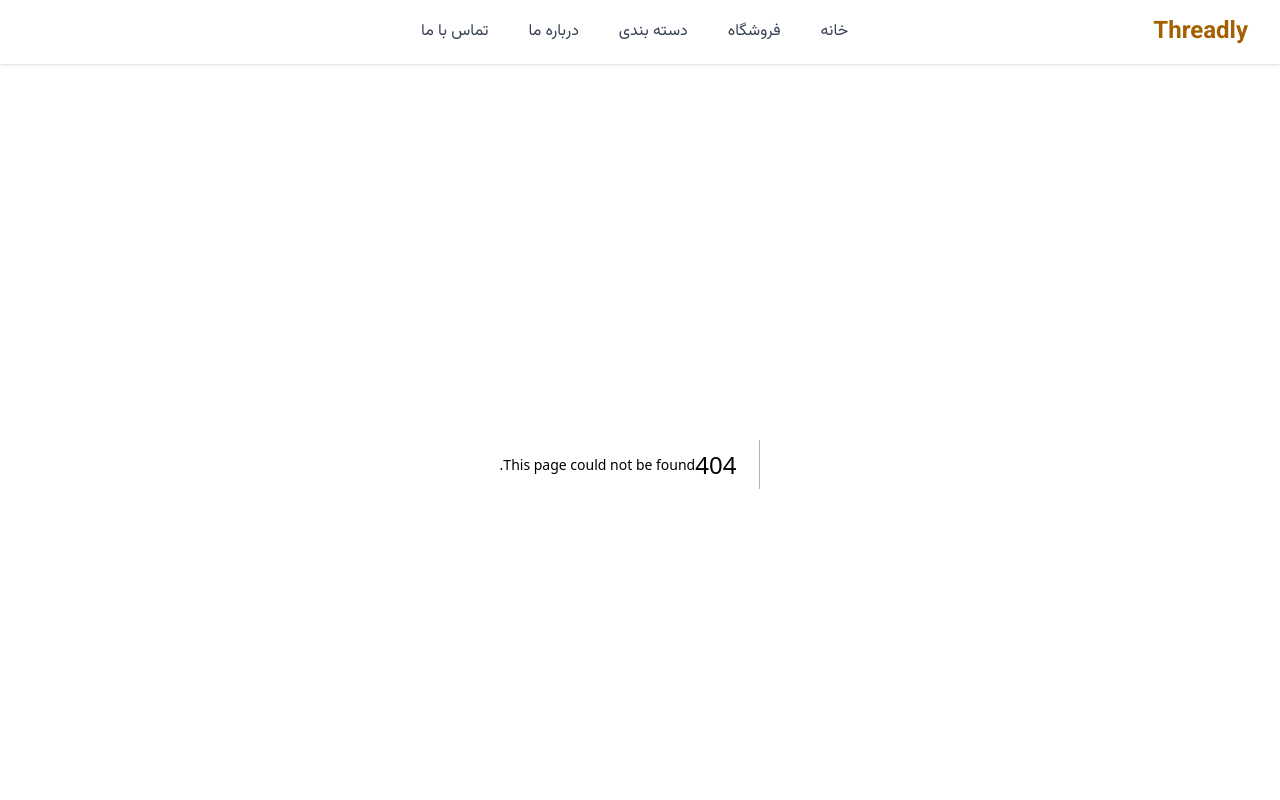
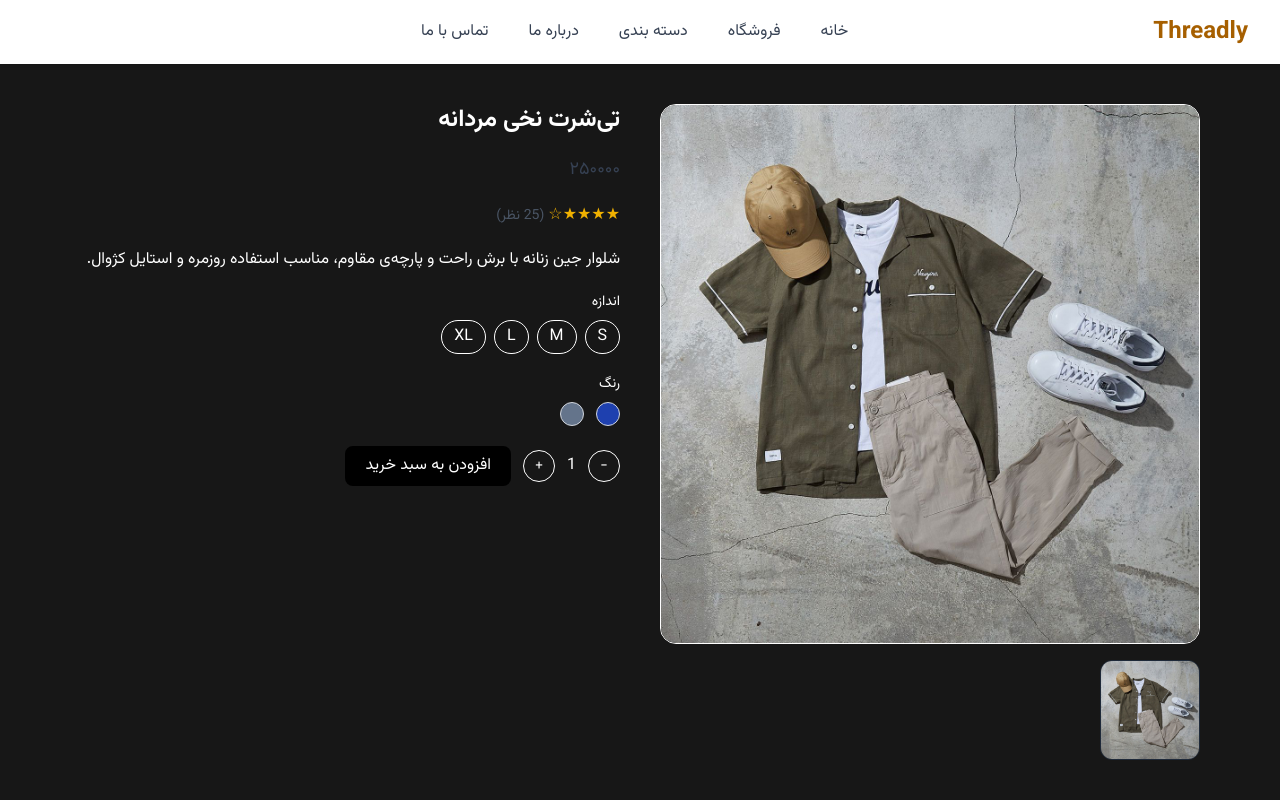
Before and after one commit to Nastaran-sarzaeim/Threadly, a Next.js app: page /shop/1 in a window 1280 px wide. Before the commit this address had no page. Shown: the top 800 px of the page. Built offline with nearby package versions, Linux system fonts and the light colour scheme; some icons are missing.

Commit message:
add product details page

```diff
--- /dev/null
+++ b/src/app/shop/[id]/page.js
@@ -0,0 +1,144 @@
+"use client";
+
+import ProductDescription from "@/components/product/product-description";
+import ProductImages from "@/components/product/product-image";
+import ProductInfo from "@/components/product/product-info";
+import { useParams } from "next/navigation";
+
+const products = [
+  {
+    id: 1,
+    name: "تی‌شرت نخی مردانه",
+    price: "۲۵۰۰۰۰",
+    oldPrice: "۳۵۰۰۰۰",
+    tag: "۳۰٪",
+    rating: 4.6,
+    reviews: 25,
+    sizes: ["S", "M", "L", "XL"],
+    colors: ["#1E40AF", "#64748B"],
+    images: ["/products/man-1.jpg"],
+    description: `شلوار جین زنانه با برش راحت و پارچه‌ی مقاوم، مناسب استفاده روزمره و استایل کژوال.`,
+    category: "زنانه",
+    tags: ["شلوار", "جین", "لباس زنانه"],
+  },
+  {
+    id: 2,
+    name: "شلوار جین زنانه",
+    price: "۴۰۰,۰۰۰ تومان",
+    oldPrice: "۵۵۰,۰۰۰ تومان",
+    rating: 4.6,
+    reviews: 25,
+    sizes: ["S", "M", "L", "XL"],
+    colors: ["#1E40AF", "#64748B"],
+    images: ["/products/women-1.jpg"],
+    description: `شلوار جین زنانه با برش راحت و پارچه‌ی مقاوم، مناسب استفاده روزمره و استایل کژوال.`,
+    category: "زنانه",
+    tags: ["شلوار", "جین", "لباس زنانه"],
+    tag: "۲۵٪",
+  },
+  {
+    id: 3,
+    name: "کت اسپرت مردانه",
+    price: "۹۰۰,۰۰۰ تومان",
+    oldPrice: "۱,۲۰۰,۰۰۰ تومان",
+    rating: 4.7,
+    reviews: 31,
+    sizes: ["M", "L", "XL"],
+    colors: ["#000000", "#6B7280"],
+    images: ["/products/man-2.jpg"],
+    description: `کت اسپرت مردانه با طراحی شیک و دوخت تمیز، مناسب مهمانی‌ها و قرارهای رسمی.`,
+    category: "مردانه",
+    tags: ["کت", "لباس رسمی", "مردانه"],
+    tag: "۲۰٪",
+  },
+  {
+    id: 4,
+    name: "مانتو تابستانی",
+    price: "۷۰۰,۰۰۰ تومان",
+    rating: 4.8,
+    reviews: 40,
+    sizes: ["S", "M", "L", "XL"],
+    colors: ["#F5E1C0", "#D4A017"],
+    images: ["/products/women-2.jpg"],
+    description: `مانتو تابستانی خنک و سبک، مناسب فصل گرم و استایل روزمره.`,
+    category: "زنانه",
+    tags: ["مانتو", "لباس زنانه", "تابستانی"],
+    tag: "جدید",
+  },
+  {
+    id: 5,
+    name: "هودی بچگانه",
+    price: "۳۵۰,۰۰۰ تومان",
+    oldPrice: "۴۵۰,۰۰۰ تومان",
+    rating: 4.4,
+    reviews: 14,
+    sizes: ["XS", "S", "M"],
+    colors: ["#EF4444", "#3B82F6"],
+    images: ["/products/kid-1.jpg"],
+    description: `هودی بچگانه گرم و نرم با طراحی فانتزی، مناسب فصول سرد سال.`,
+    category: "بچگانه",
+    tags: ["هودی", "لباس بچگانه", "زمستانی"],
+    tag: "۲۲٪",
+  },
+  {
+    id: 6,
+    name: "پیراهن تابستانی بچگانه",
+    price: "۲۸۰,۰۰۰ تومان",
+    rating: 4.5,
+    reviews: 20,
+    sizes: ["XS", "S", "M"],
+    colors: ["#F9A8D4", "#FCD34D"],
+    images: ["/products/kid-2.jpg"],
+    description: `پیراهن تابستانی بچگانه با پارچه‌ی خنک و لطیف، مناسب بازی و فعالیت روزانه.`,
+    category: "بچگانه",
+    tags: ["پیراهن", "تابستانی", "بچگانه"],
+    tag: "جدید",
+  },
+  {
+    id: 7,
+    name: "کاپشن زنانه",
+    price: "۸۹۰,۰۰۰ تومان",
+    oldPrice: "۱,۱۰۰,۰۰۰ تومان",
+    rating: 4.6,
+    reviews: 27,
+    sizes: ["S", "M", "L", "XL"],
+    colors: ["#000000", "#9CA3AF", "#BE123C"],
+    images: ["/products/women-4.jpg"],
+    description: `کاپشن زنانه گرم و راحت با طراحی مدرن و پارچه ضدباد، مناسب فصل زمستان.`,
+    category: "زنانه",
+    tags: ["کاپشن", "لباس زنانه", "زمستانی"],
+    tag: "۱۹٪",
+  },
+  {
+    id: 8,
+    name: "پیراهن مردانه کلاسیک",
+    price: "۶۰۰,۰۰۰ تومان",
+    oldPrice: "۷۵۰,۰۰۰ تومان",
+    rating: 4.2,
+    reviews: 19,
+    sizes: ["M", "L", "XL", "XXL"],
+    colors: ["#FFFFFF", "#1E3A8A"],
+    images: ["/products/man-3.jpg"],
+    description: `پیراهن مردانه کلاسیک با پارچه‌ی لطیف و دوخت تمیز، مناسب محل کار و موقعیت‌های رسمی.`,
+    category: "مردانه",
+    tags: ["پیراهن", "لباس مردانه", "کلاسیک"],
+    tag: "۲۰٪",
+  },
+];
+
+export default function ProductPage() {
+  const { id } = useParams();
+  const product = products.find((p) => p.id === Number(id));
+
+  if (!product) return notFound();
+
+  return (
+    <section className="px-4 md:px-20 py-10 grid md:grid-cols-2 gap-10">
+      <ProductImages images={product.images} name={product.name} />
+      <ProductInfo product={product} />
+      <div className="md:col-span-2 border-t pt-8">
+        <ProductDescription product={product} />
+      </div>
+    </section>
+  );
+}
--- a/src/components/home/product-card.js
+++ b/src/components/home/product-card.js
@@ -1,6 +1,7 @@
 "use client";
 import React from "react";
 import { formatPrice } from "@/utils/utils";
+import Link from "next/link";
 
 export default function ProductCard({ product }) {
     const { id, name, image, price, oldPrice, tag } = product;
@@ -31,9 +32,12 @@ export default function ProductCard({ product }) {
                         {tag}
                     </span>
                 )}
-                <button className="absolute inset-0 bg-black/20 group-hover/image:bg-black/50 flex items-center justify-center text-white text-lg font-semibold transition-all duration-300 opacity-0 group-hover/image:opacity-100 cursor-pointer">
+                <Link
+                    href={`/shop/${id}`}
+                    className="absolute inset-0 bg-black/20 group-hover/image:bg-black/50 flex items-center justify-center text-white text-lg font-semibold transition-all duration-300 opacity-0 group-hover/image:opacity-100 cursor-pointer"
+                >
                     مشاهده جزئیات
-                </button>
+                </Link>
             </div>
 
             <div className="p-4 text-right">
--- /dev/null
+++ b/src/components/product/product-description.js
@@ -0,0 +1,17 @@
+export default function ProductDescription({ product }) {
+    return (
+      <div className="space-y-3">
+        <h3 className="font-semibold mb-2 text-lg">توضیحات</h3>
+        <p className="text-gray-600 leading-relaxed">{product.description}</p>
+
+        <div className="text-sm text-gray-500 space-y-1 mt-3">
+          <p>
+            <span className="font-semibold">دسته‌بندی:</span> {product.category}
+          </p>
+          <p>
+            <span className="font-semibold">تگ‌ها:</span> {product.tags.join("، ")}
+          </p>
+        </div>
+      </div>
+    );
+  }
--- /dev/null
+++ b/src/components/product/product-image.js
@@ -0,0 +1,36 @@
+"use client";
+import { useState } from "react";
+import Image from "next/image";
+
+export default function ProductImages({ images, name }) {
+  const [mainImage, setMainImage] = useState(images[0]);
+
+  return (
+    <div>
+      <div className="border rounded-2xl overflow-hidden">
+        <Image
+          src={mainImage}
+          alt={name}
+          width={600}
+          height={600}
+          className="w-full h-auto object-cover"
+        />
+      </div>
+      <div className="flex gap-3 mt-4">
+        {images.map((img, i) => (
+          <Image
+            key={i}
+            src={img}
+            alt=""
+            width={100}
+            height={100}
+            className={`cursor-pointer rounded-xl border ${
+              img === mainImage ? "border-gray-800" : "border-transparent"
+            }`}
+            onClick={() => setMainImage(img)}
+          />
+        ))}
+      </div>
+    </div>
+  );
+}
--- /dev/null
+++ b/src/components/product/product-info.js
@@ -0,0 +1,72 @@
+"use client";
+import { useState } from "react";
+
+export default function ProductInfo({ product }) {
+  const [quantity, setQuantity] = useState(1);
+
+  return (
+    <div className="space-y-5">
+      <h1 className="text-2xl font-bold">{product.name}</h1>
+      <p className="text-lg text-gray-700">{product.price}</p>
+
+      <div className="flex items-center gap-1 text-yellow-500">
+        {"★".repeat(Math.floor(product.rating))}
+        {"☆".repeat(5 - Math.floor(product.rating))}
+        <span className="text-gray-600 text-sm">
+          ({product.reviews} نظر)
+        </span>
+      </div>
+      <div>
+        <p>
+          {product.description}
+        </p>
+      </div>
+
+      <div>
+        <h3 className="text-sm font-medium mb-2">اندازه</h3>
+        <div className="flex gap-2">
+          {product.sizes.map((size) => (
+            <button
+              key={size}
+              className="border rounded-full px-3 py-1 hover:bg-gray-100 transition"
+            >
+              {size}
+            </button>
+          ))}
+        </div>
+      </div>
+
+      <div>
+        <h3 className="text-sm font-medium mb-2">رنگ</h3>
+        <div className="flex gap-3">
+          {product.colors.map((color) => (
+            <div
+              key={color}
+              className="w-6 h-6 rounded-full cursor-pointer border border-gray-300"
+              style={{ backgroundColor: color }}
+            ></div>
+          ))}
+        </div>
+      </div>
+
+      <div className="flex items-center gap-3">
+        <button
+          onClick={() => setQuantity(Math.max(1, quantity - 1))}
+          className="border rounded-full w-8 h-8 flex justify-center items-center"
+        >
+          -
+        </button>
+        <span>{quantity}</span>
+        <button
+          onClick={() => setQuantity(quantity + 1)}
+          className="border rounded-full w-8 h-8 flex justify-center items-center"
+        >
+          +
+        </button>
+        <button className="bg-black text-white px-5 py-2 rounded-lg hover:bg-gray-800 transition">
+          افزودن به سبد خرید
+        </button>
+      </div>
+    </div>
+  );
+}
```
